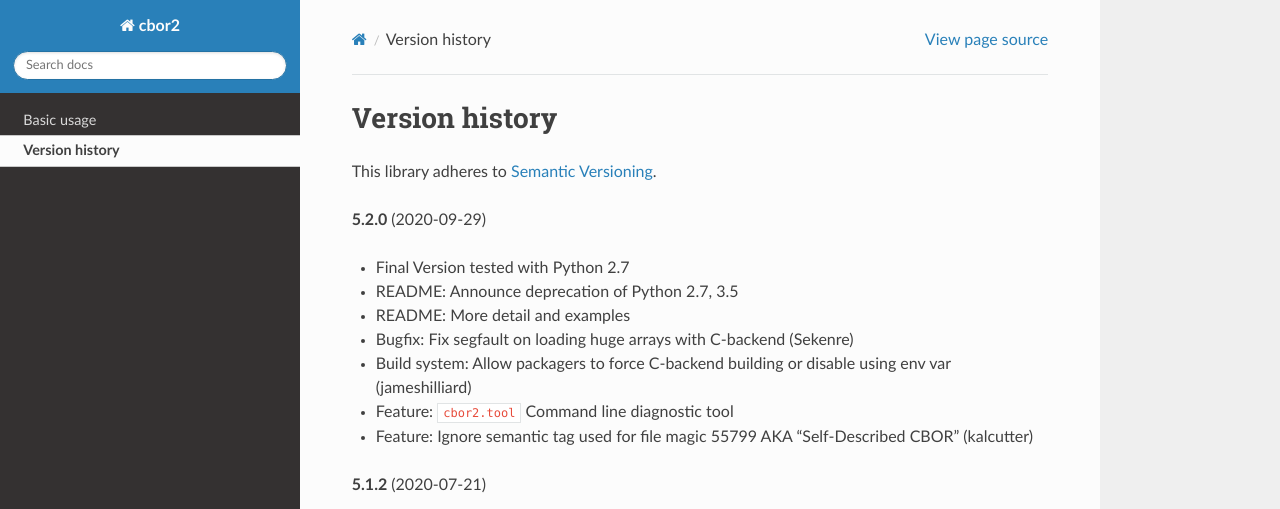
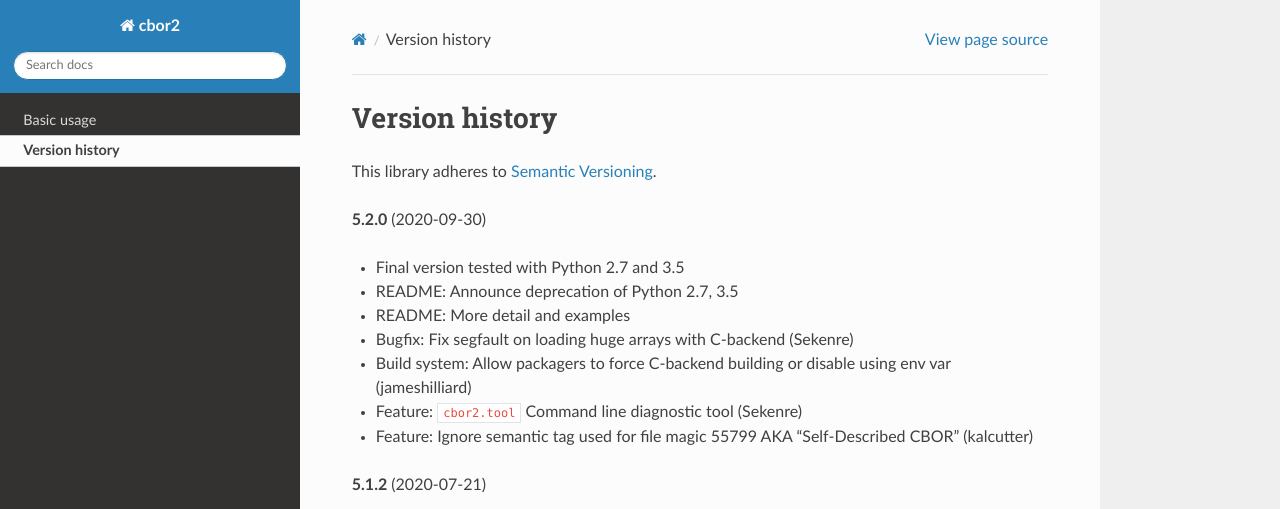
Before and after one commit to agronholm/cbor2, a Sphinx documentation site: the page built from docs/versionhistory.rst, in a window 1280 px wide and 900 px high. Shown: the top 509 px of the window. Built offline with Sphinx 7.4.7 and the Read the Docs theme 2.0.0, drawn with Linux system fonts in a browser that asks for light colours; pages that are not in the unit, such as notebooks, are missing from menus; cross-references to code outside the pages are shown as plain code.

Commit message:
Announce 3.5 deprecation at the same time

```diff
--- a/README.rst
+++ b/README.rst
@@ -11,7 +11,7 @@
 About
 =====
 
-.. warning:: This project will be ending it's support of Python 3.5 and lower with release 6.0.0. Version 5.2 is the last version tested on Python 2.7
+.. warning:: This project will be ending it's support of Python 3.5 and lower with release 6.0.0. Version 5.2 will be the last version tested on Python 2.7 and 3.5
 
 This library provides encoding and decoding for the Concise Binary Object Representation (CBOR)
 (`RFC 7049`_) serialization format. `Read the docs <https://cbor2.readthedocs.io/>`_ to learn more.
--- a/docs/versionhistory.rst
+++ b/docs/versionhistory.rst
@@ -5,14 +5,14 @@
 
 This library adheres to `Semantic Versioning <http://semver.org/>`_.
 
-**5.2.0** (2020-09-29)
+**5.2.0** (2020-09-30)
 
-- Final Version tested with Python 2.7
+- Final version tested with Python 2.7 and 3.5
 - README: Announce deprecation of Python 2.7, 3.5
 - README: More detail and examples
 - Bugfix: Fix segfault on loading huge arrays with C-backend (Sekenre)
 - Build system: Allow packagers to force C-backend building or disable using env var (jameshilliard)
-- Feature: :module:`cbor2.tool` Command line diagnostic tool
+- Feature: :module:`cbor2.tool` Command line diagnostic tool (Sekenre)
 - Feature: Ignore semantic tag used for file magic 55799 AKA "Self-Described CBOR" (kalcutter)
 
 **5.1.2** (2020-07-21)
```
